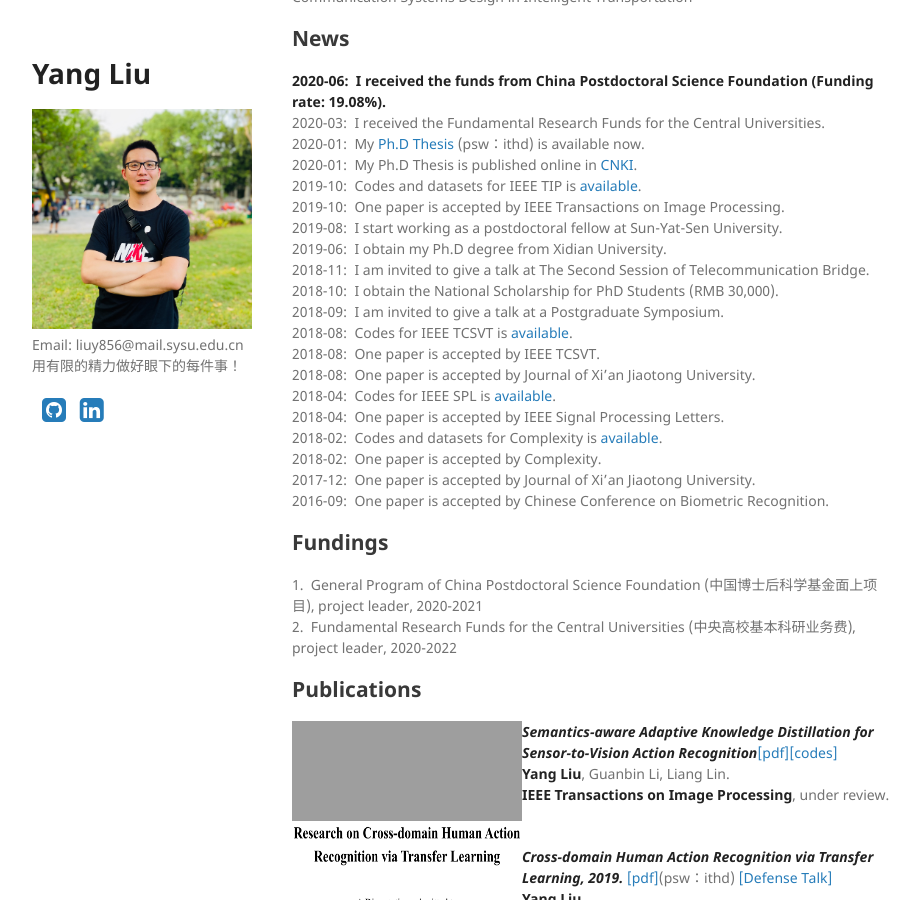
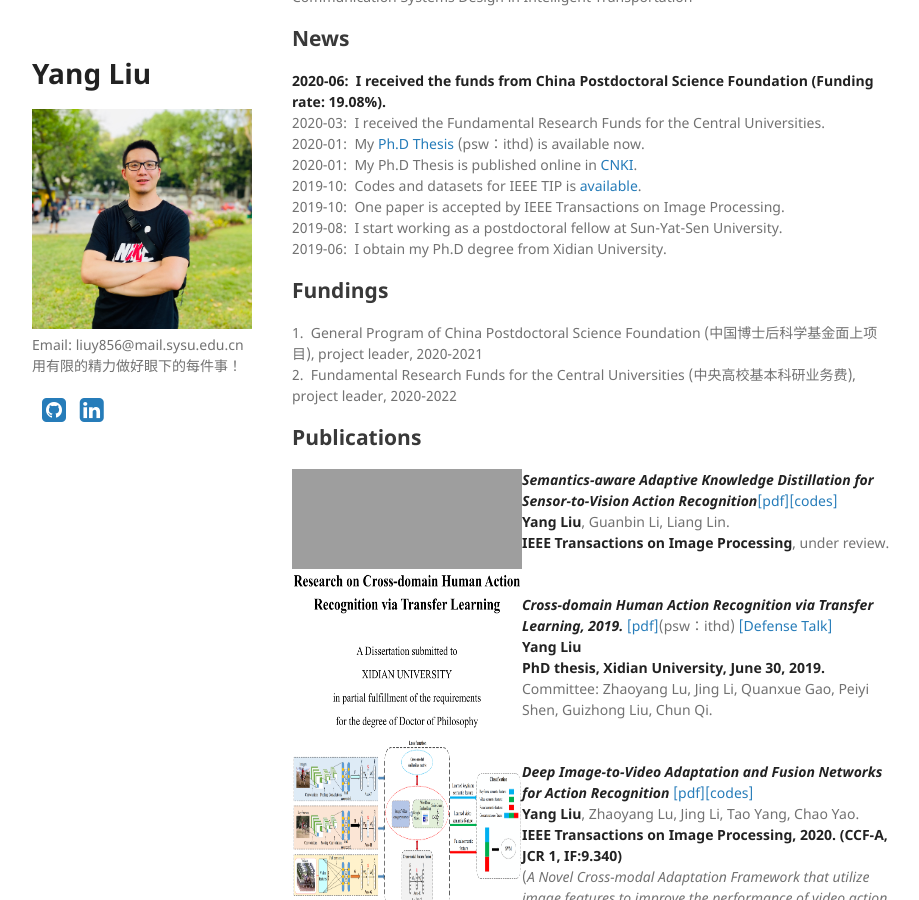
Before and after one commit to YangLiu9208/home, a Jekyll site: the page built from index.md, in a window 1280 px wide and 900 px high, scrolled down 409 px. Shown: the whole window, without its empty margins (178-1097 px from the left). Built offline with Jekyll 4.4.1, drawn with Linux system fonts in a browser that asks for light colours; a style sheet for code colours, icons or effects is not loaded; grey boxes are pictures that could not be loaded.

Commit message:
Update index.md

```diff
--- a/index.md
+++ b/index.md
@@ -21,18 +21,6 @@ Communication Systems Design in Intelligent Transportation
 2019-10:&nbsp; One paper is accepted by IEEE Transactions on Image Processing.
 2019-08:&nbsp; I start working as a postdoctoral fellow at Sun-Yat-Sen University.
 2019-06:&nbsp; I obtain my Ph.D degree from Xidian University.
-2018-11:&nbsp; I am invited to give a talk at The Second Session of Telecommunication Bridge.
-2018-10:&nbsp; I obtain the National Scholarship for PhD Students (RMB 30,000).
-2018-09:&nbsp; I am invited to give a talk at a Postgraduate Symposium.
-2018-08:&nbsp; Codes for IEEE TCSVT is [available](https://yangliu9208.github.io/JSRDA/).
-2018-08:&nbsp; One paper is accepted by IEEE TCSVT.
-2018-08:&nbsp; One paper is accepted by Journal of Xi'an Jiaotong University.
-2018-04:&nbsp; Codes for IEEE SPL is [available](https://yangliu9208.github.io/TSTDDs/).
-2018-04:&nbsp; One paper is accepted by IEEE Signal Processing Letters.
-2018-02:&nbsp; Codes and datasets for Complexity is [available](https://yangliu9208.github.io/CDFAG/).
-2018-02:&nbsp; One paper is accepted by Complexity.
-2017-12:&nbsp; One paper is accepted by Journal of Xi'an Jiaotong University.
-2016-09:&nbsp; One paper is accepted by Chinese Conference on Biometric Recognition.
 
 ## Fundings
 1.&nbsp; General Program of China Postdoctoral Science Foundation (中国博士后科学基金面上项目), project leader, 2020-2021
```
